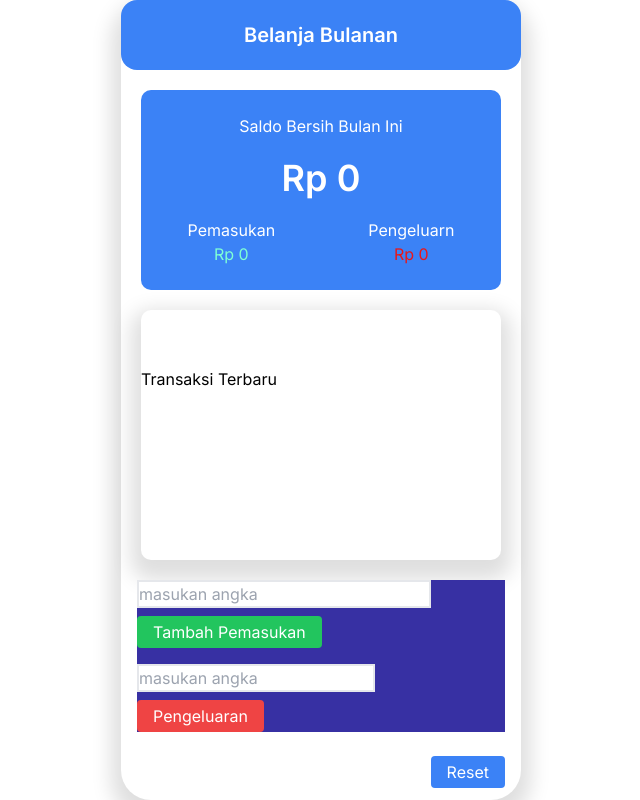
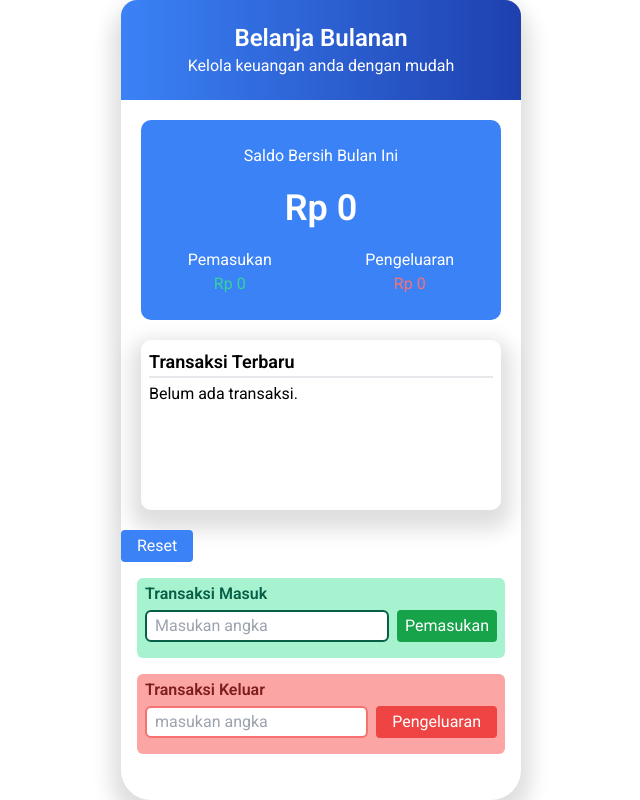
Before and after one commit to ryanbrembo/dompetku, a website: page index.html in a window 1280 px wide. Shown: the whole page, without its empty margins (319-959 px from the left). Drawn offline with nearby package versions, Linux system fonts and the light colour scheme.

Commit message:
update ui inputan

```diff
--- a/index.html
+++ b/index.html
@@ -5,8 +5,13 @@
         <meta name="viewport" content="width=device-width, initial-scale=1.0"/>
         <title>Todolist Belanja</title>
         <link rel="stylesheet" href="dist/css/style.css"/>
+        <link rel="preconnect" href="https://fonts.googleapis.com">
         <link
-            href="https://fonts.googleapis.com/css2?family=Inter:wght@400;500;600;700&display=swap"
+            rel="preconnect"
+            href="https://fonts.gstatic.com"
+            crossorigin="crossorigin">
+        <link
+            href="https://fonts.googleapis.com/css2?family=Roboto:ital,wght@0,100..900;1,100..900&display=swap"
             rel="stylesheet">
         <script src="https://cdn.tailwindcss.com"></script>
     </head>
@@ -15,8 +20,10 @@
         <main>
             <div class="kotak-belanja">
                 <div>
-                    <div class="flex justify-center items-center bg-blue-500 rounded-2xl h-[70px]">
-                        <h1 class="text-xl font-semibold text-white">Belanja Bulanan</h1>
+                    <div
+                        class="flex flex-col justify-center items-center bg-gradient-to-r from-blue-500 to-blue-800 rounded-t-2xl h-[100px]">
+                        <h1 class="text-2xl font-semibold text-white">Belanja Bulanan</h1>
+                        <p class="text-white">Kelola keuangan anda dengan mudah</p>
                     </div>
 
                     <div class="total-saldo">
@@ -25,49 +32,60 @@
                         <div class="rekap">
                             <div>
                                 <h4>Pemasukan</h4>
-                                <span id="saldo-masuk" style="color: aquamarine;"></span>
+                                <span id="saldo-masuk" class="text-emerald-400"></span>
                             </div>
                             <div class="pengeluaran">
-                                <h4>Pengeluarn</h4>
-                                <span id="pengeluaran" style="color:rgb(235, 23, 23);"></span>
+                                <h4>Pengeluaran</h4>
+                                <span id="pengeluaran" class="text-red-400"></span>
                             </div>
                         </div>
                     </div>
-                    <div class="transaksi">
-                        <h3>Transaksi Terbaru</h3>
-                        <div class="list-transaksi" id="list-transaksi">
+                    <div class="transaksi p-2">
+                        <h1 class="mb-1 text-lg font-semibold border-b-2">Transaksi Terbaru</h1>
+                        <div class="overflow-y-scroll h-32" id="list-transaksi">
 
-                            <ul></ul>
+
+                             <ul>Belum ada transaksi.</ul>
+
                         </div>
+
                     </div>
-                    <div class="flex flex-col justify-end bg-indigo-800 m-4 ">
-
+                    <div>
+                        <button id="reset" class="bg-blue-500 px-4 py-1 rounded text-white">Reset</button>
+                    </div>
+                    <div class="m-4 ">
+                        <div class="bg-emerald-200 h-20 rounded-md px-2 py-1">
+                            <p class="text-emerald-800 font-semibold">Transaksi Masuk</p>
+                            <div class="flex h-8 mt-1">
                                 <input
                                     type="text"
                                     id="inputan"
-                            placeholder="masukan angka"
-                            class="border-solid border-2 w-4/5">
-                        <div>
+                                    placeholder="Masukan angka"
+                                    class="w-12 border-solid border-2 border-emerald-800 w-4/5 px-2 mr-2 rounded-md">
                                 <button
                                     type="submit"
                                     id="transaksi"
-                                class="bg-green-500 px-4 py-1 rounded text-white mt-2">Tambah Pemasukan</button>
+                                    class="py-1 px-2 bg-green-600 rounded text-white">Pemasukan</button>
+                            </div>
 
                         </div>
-                        <div class="mt-4">
+                    </div>
+
+                    <div class="m-4 ">
+                        <div class="bg-red-300 h-20 rounded-md px-2 py-1">
+                            <p class="text-red-900 font-semibold">Transaksi Keluar</p>
+                            <div class="flex h-8 mt-1">
                                 <input
                                     type="text"
                                     id="inputankeluar"
                                     placeholder="masukan angka"
-                                class="border-solid border-2">
+                                    class="w-12 border-solid border-2 border-red-400 w-4/5 px-2 mr-2 rounded-md">
                                 <button
                                     type="submit"
                                     id="btnkeluar"
-                                class="bg-red-500 px-4 py-1 rounded text-white mt-2">Pengeluaran</button>
+                                    class="bg-red-500 px-4 py-1 rounded text-white">Pengeluaran</button>
                             </div>
                         </div>
-                    <div class="flex justify-end px-4">
-                        <button id="reset" class="bg-blue-500 px-4 py-1 rounded text-white mt-2 ">Reset</button>
                     </div>
                 </div>
 
--- a/src/scss/style.scss
+++ b/src/scss/style.scss
@@ -4,7 +4,7 @@
     padding: 0;
     list-style-type: none;
     box-sizing: border-box;
-     font-family: 'Inter', sans-serif;
+    font-family: "Roboto", sans-serif;
 }
 main {
     height: 100vh;
@@ -47,14 +47,10 @@ main {
 .transaksi {
     background: $primary-color;
     width: 360px;
-    height: 250px;
+    height: 170px;
     border-radius: $border-radius10;
     box-shadow: $shadow;
     margin: 20px;
-    display: flex;
-    flex-direction: column;
-    justify-content: space-around;
-    overflow: hidden;
 }
 .transaksi p {
     text-align: center;
```
Also changed, not shown: dist/css/style.css, 1 other file. Lines whose indentation alone changed are shown as unchanged.
